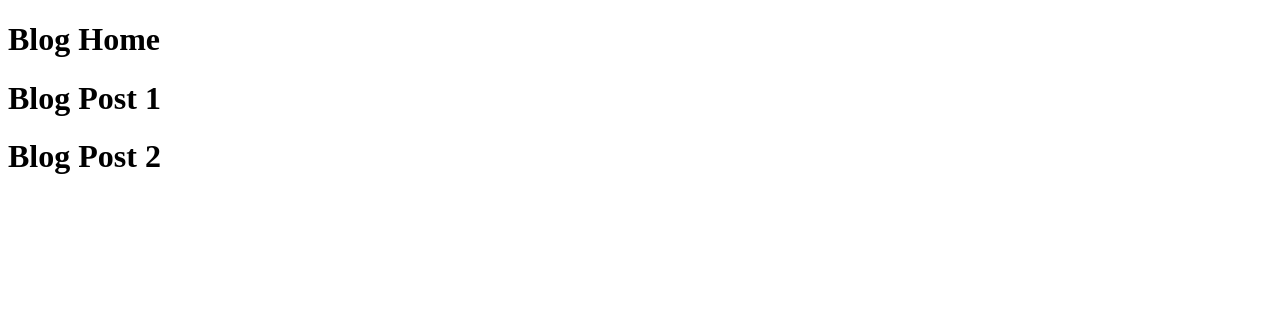
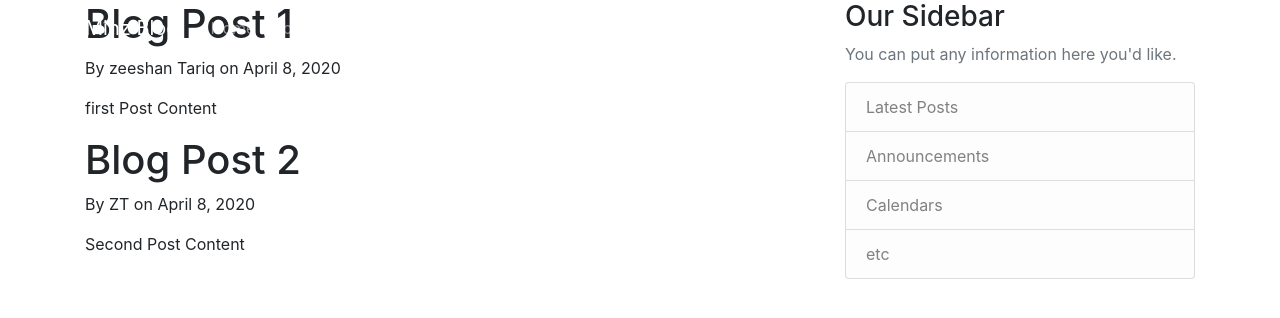
Before and after one commit to zeeshantariq08/zee-blog, a Django app: page / in a window 1280 px wide. Shown: the top 318 px of the page. Run offline with Django 3.2, Linux system fonts and the light colour scheme; some libraries are stand-ins or nearby versions.

Commit message:
add custom templates and css

```diff
--- /dev/null
+++ b/blog/templates/blog/base.html
@@ -0,0 +1,66 @@
+<!DOCTYPE html>
+<html lang="en">
+<head>
+	<!-- Required meta tags -->
+    <meta charset="utf-8">
+    <meta name="viewport" content="width=device-width, initial-scale=1, shrink-to-fit=no">
+
+    <!-- Bootstrap CSS -->
+    <link rel="stylesheet" href="https://stackpath.bootstrapcdn.com/bootstrap/4.3.1/css/bootstrap.min.css" integrity="sha384-ggOyR0iXCbMQv3Xipma34MD+dH/1fQ784/j6cY/iJTQUOhcWr7x9JvoRxT2MZw1T" crossorigin="anonymous">
+
+	{% if title %}
+	<title>Zee Blog - {{title}}</title>
+	{% else %}
+	<title>Zee Blog</title>
+	{% endif %}
+</head>
+<body>
+	<header class="site-header">
+	  <nav class="navbar navbar-expand-md navbar-dark bg-steel fixed-top">
+	    <div class="container">
+	      <a class="navbar-brand mr-4" href="{% url 'blog-home' %}">Minz Blog</a>
+	      <button class="navbar-toggler" type="button" data-toggle="collapse" data-target="#navbarToggle" aria-controls="navbarToggle" aria-expanded="false" aria-label="Toggle navigation">
+	      <span class="navbar-toggler-icon"></span>
+	      </button>
+	      <div class="collapse navbar-collapse" id="navbarToggle">
+	        <div class="navbar-nav mr-auto">
+	          <a class="nav-item nav-link" href="{% url 'blog-home' %}">Home</a>
+	          <a class="nav-item nav-link" href="{% url 'blog-about' %}">About</a>
+	        </div>
+	        <!-- Navbar Right Side -->
+	        <div class="navbar-nav">
+	          <a class="nav-item nav-link" href="#">Login</a>
+	          <a class="nav-item nav-link" href="#">Register</a>
+	        </div>
+	      </div>
+	    </div>
+	  </nav>
+	</header>
+
+	<main role="main" class="container">
+		<div class="row">
+		    <div class="col-md-8">
+		      {% block content %}{% endblock %}
+		    </div>
+		    <div class="col-md-4">
+		      <div class="content-section">
+		        <h3>Our Sidebar</h3>
+		        <p class='text-muted'>You can put any information here you'd like.
+		          <ul class="list-group">
+		            <li class="list-group-item list-group-item-light">Latest Posts</li>
+		            <li class="list-group-item list-group-item-light">Announcements</li>
+		            <li class="list-group-item list-group-item-light">Calendars</li>
+		            <li class="list-group-item list-group-item-light">etc</li>
+		          </ul>
+		        </p>
+		      </div>
+		    </div>
+		</div>
+	</main>
+
+	<script src="https://code.jquery.com/jquery-3.3.1.slim.min.js" integrity="sha384-q8i/X+965DzO0rT7abK41JStQIAqVgRVzpbzo5smXKp4YfRvH+8abtTE1Pi6jizo" crossorigin="anonymous"></script>
+    <script src="https://cdnjs.cloudflare.com/ajax/libs/popper.js/1.14.7/umd/popper.min.js" integrity="sha384-UO2eT0CpHqdSJQ6hJty5KVphtPhzWj9WO1clHTMGa3JDZwrnQq4sF86dIHNDz0W1" crossorigin="anonymous"></script>
+    <script src="https://stackpath.bootstrapcdn.com/bootstrap/4.3.1/js/bootstrap.min.js" integrity="sha384-JjSmVgyd0p3pXB1rRibZUAYoIIy6OrQ6VrjIEaFf/nJGzIxFDsf4x0xIM+B07jRM" crossorigin="anonymous"></script>
+  </body>
+</body>
+</html>
--- a/blog/templates/blog/home.html
+++ b/blog/templates/blog/home.html
@@ -1,14 +1,10 @@
-<!DOCTYPE html>
-<html lang="en">
-<head>
-	<meta charset="UTF-8">
-	<title>Document</title>
-</head>
-<body>
-	<h1>Blog Home </h1>
+{% extends "blog/base.html" %}
 
+{% block content %}
 	{% for post in posts %}
 		<h1>{{post.title}}</h1>
+		<p>By {{post.author}} on {{post.date_posted}}</p>
+		<p>{{post.content}}</p>
 	{% endfor %}
-</body>
-</html>
+
+{% endblock content %}
--- a/blog/views.py
+++ b/blog/views.py
@@ -14,7 +14,7 @@ posts = [
 		'title':'Blog Post 2',
 		'content':'Second Post Content',
 		'date_posted':'April 8, 2020',
-	},
+	}
 
 ]
 
@@ -30,8 +30,6 @@ def about(request):
 
 
 
-
-
 def home(request):
 	context = {
 		'posts':posts
```
Also changed, not shown: blog/static/blog/main.css (added, +84 -0 lines), blog/templates/blog/about.html (+11 -10 lines).
